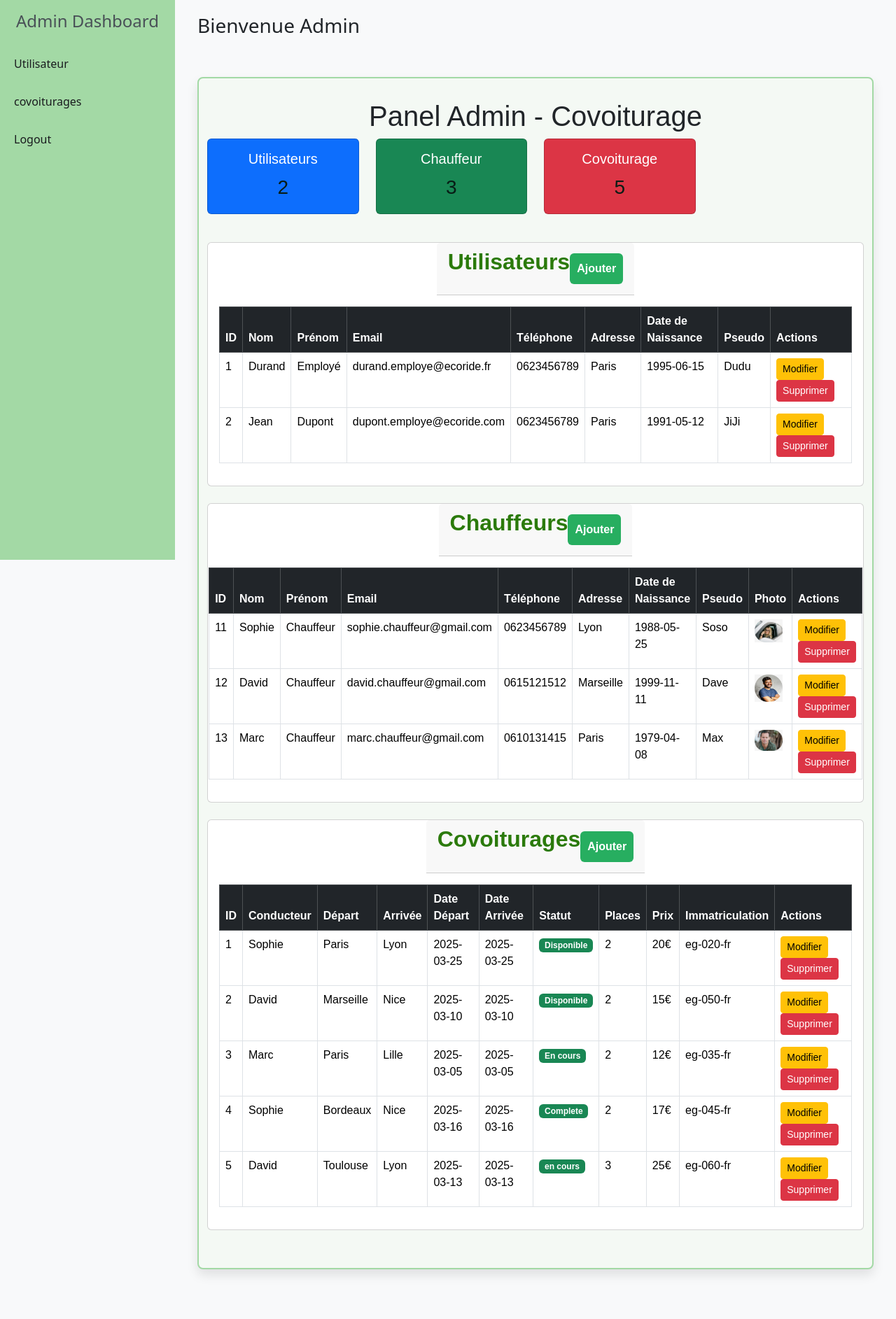
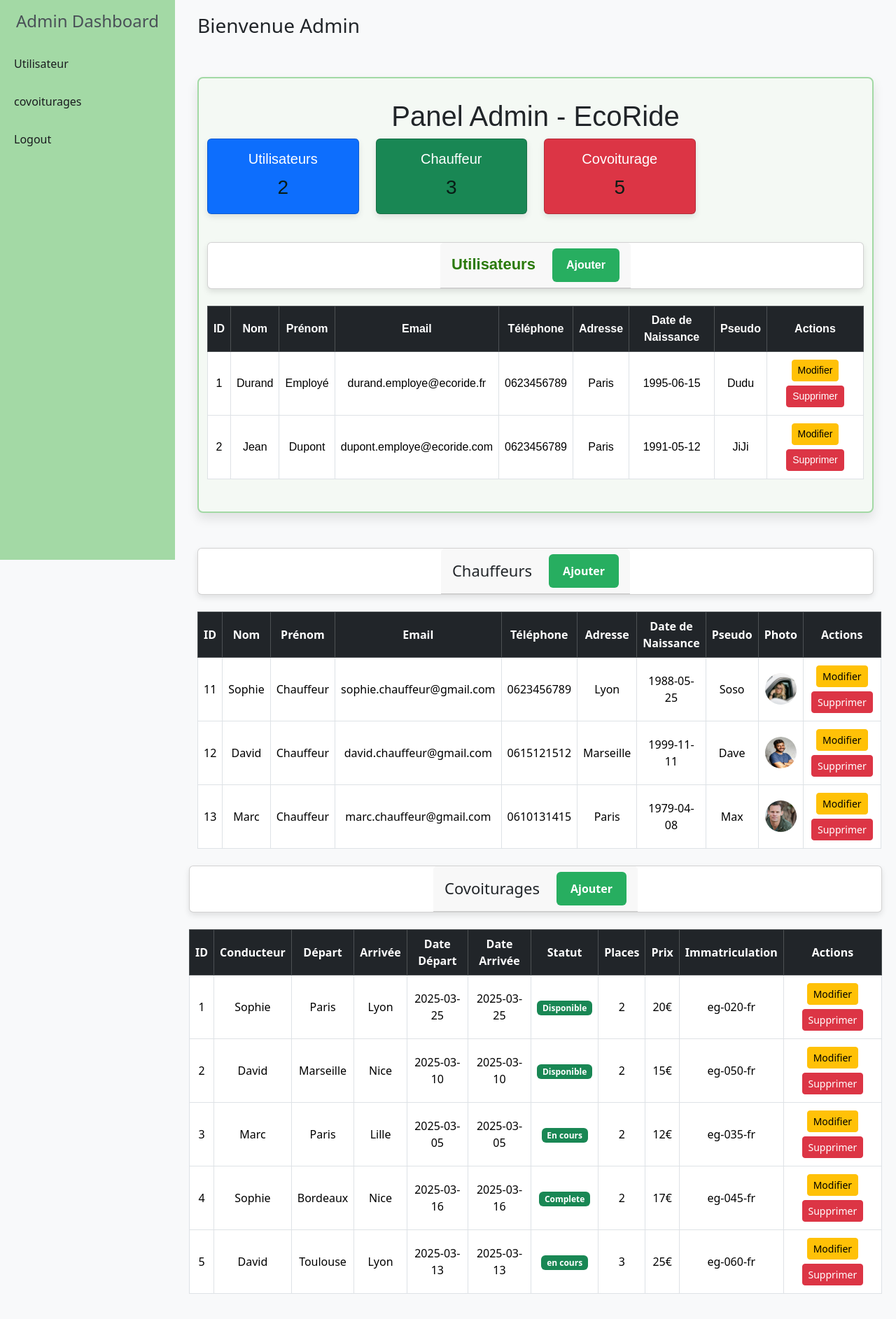
Before and after one commit to samadago/EcoRide, a PHP site: page /dashboard.php in a window 1280 px wide. Shown: the whole page at 70% size. Before the commit the page ends 1822 px from the top, so only its background shows below. Run offline with PHP 8.4, Linux system fonts and the light colour scheme.

Commit message:
modification de fichier

```diff
--- a/assets/style.css
+++ b/assets/style.css
@@ -585,3 +585,81 @@ input[type="file"] {
         width: 90%;
     }
 }
+
+/* Global */
+.card {
+    border-radius: 10px;
+    box-shadow: 0px 4px 8px rgba(0, 0, 0, 0.1);
+}
+
+/* Header des sections */
+.card-header {
+    display: flex;
+    justify-content: space-between;
+    align-items: center;
+    padding: 20px 30px;
+    background-color: #228B22; /* Vert écolo */
+    color: white;
+    border-radius: 10px 10px 0 0;
+}
+
+/* Espacement du titre et du bouton */
+.card-header h2 {
+    margin-bottom: 0;
+    font-size: 22px;
+}
+
+.card-header .btn {
+    padding: 12px 20px;
+    font-size: 16px;
+    font-weight: bold;
+}
+
+/* Tableaux */
+.table {
+    margin-top: 15px;
+}
+
+.table th,
+.table td {
+    text-align: center;
+    vertical-align: middle;
+    padding: 12px;
+}
+
+.table th {
+    background-color: #2E8B57; /* Vert foncé */
+    color: white;
+}
+
+/* Boutons Modifier & Supprimer */
+.btn-warning, .btn-danger {
+    margin: 3px;
+}
+
+/* Badges Statut */
+.badge {
+    font-size: 14px;
+    padding: 8px 12px;
+}
+
+/* Espacement des images Chauffeurs */
+.table img {
+    border-radius: 50%;
+    width: 45px;
+    height: 45px;
+    object-fit: cover;
+}
+
+/* Responsive */
+@media (max-width: 768px) {
+    .card-header {
+        flex-direction: column;
+        text-align: center;
+    }
+
+    .card-header .btn {
+        margin-top: 10px;
+        width: 100%;
+    }
+}
--- a/dashboard.php
+++ b/dashboard.php
@@ -76,7 +76,7 @@
             <!-- Table -->
 
             <div class="container mt-5">
-                <h1 class="text-center">Panel Admin - Covoiturage</h1>
+                <h1 class="text-center">Panel Admin - EcoRide</h1>
 
                 <!-- Statistics -->
                 <div class="row">
@@ -110,11 +110,13 @@
 
                 <!-- Gestion des Utilisateurs -->
                 <div class="card my-4">
-                    <div class="card-header d-flex justify-content-between align-items-center">
-                        <h2>Utilisateurs</h2>
-                        <button class="btn btn-success" data-bs-toggle="modal" data-bs-target="#addUserModal">Ajouter</button>
+                    <div class="card-header d-flex align-items-center">
+                        <h2 class="mb-0 me-auto">Utilisateurs</h2> <!-- Ajout de "me-auto" pour pousser le bouton à droite -->
+                        <button class="btn btn-success ms-4" data-bs-toggle="modal" data-bs-target="#addUserModal">Ajouter</button>
+                    </div>
+                </div>
 
-                    </div>
+
 
 
                 <div class="card-body">
@@ -173,10 +175,13 @@
 
             <!-- Gestion des Chauffeurs -->
             <div class="card my-4">
-                    <div class="card-header d-flex justify-content-between align-items-center">
-                        <h2>Chauffeurs</h2>
-                        <button class="btn btn-success" data-bs-toggle="modal" data-bs-target="#addDriverModal">Ajouter</button>
+                <div class="card-header d-flex align-items-center">
+                    <h2 class="mb-0 me-auto">Chauffeurs</h2> <!-- Ajout de "me-auto" pour pousser le bouton à droite -->
+                    <button class="btn btn-success ms-4" data-bs-toggle="modal" data-bs-target="#addUserModal">Ajouter</button>
                 </div>
+            </div>
+
+
             <div class="card-body">
                 <table class="table table-bordered">
                     <thead class="table-dark">
@@ -256,10 +261,13 @@
 
         <!-- Gestion des Covoiturages -->
         <div class="card my-4">
-                    <div class="card-header d-flex justify-content-between align-items-center">
-                        <h2>Covoiturages</h2>
-                        <button class="btn btn-success" data-bs-toggle="modal" data-bs-target="#addCovoitModal">Ajouter</button>
+            <div class="card-header d-flex align-items-center">
+                <h2 class="mb-0 me-auto">Covoiturages</h2> <!-- Ajout de "me-auto" pour pousser le bouton à droite -->
+                <button class="btn btn-success ms-4" data-bs-toggle="modal" data-bs-target="#addUserModal">Ajouter</button>
             </div>
+        </div>
+
+
         <div class="card-body">
             <table class="table table-bordered">
                 <thead class="table-dark">
@@ -396,7 +404,6 @@
                         <input type="text" class="form-control mb-2" placeholder="Prenom">
                         <input type="email" class="form-control mb-2" placeholder="Email">
                         <input type="telephone" class="form-control mb-2" placeholder="Telephone">
-                                    <input type="text" class="form-control mb-2" placeholder="Date de naissance">
                         <input type="text" class="form-control mb-2" placeholder="Adresse">
                         <input type="date" class="form-control mb-2" placeholder="Date de naissance">
                         <input type="image" class="form-control mb-2" placeholder="Photo">
```
Lines whose indentation alone changed are shown as unchanged.
